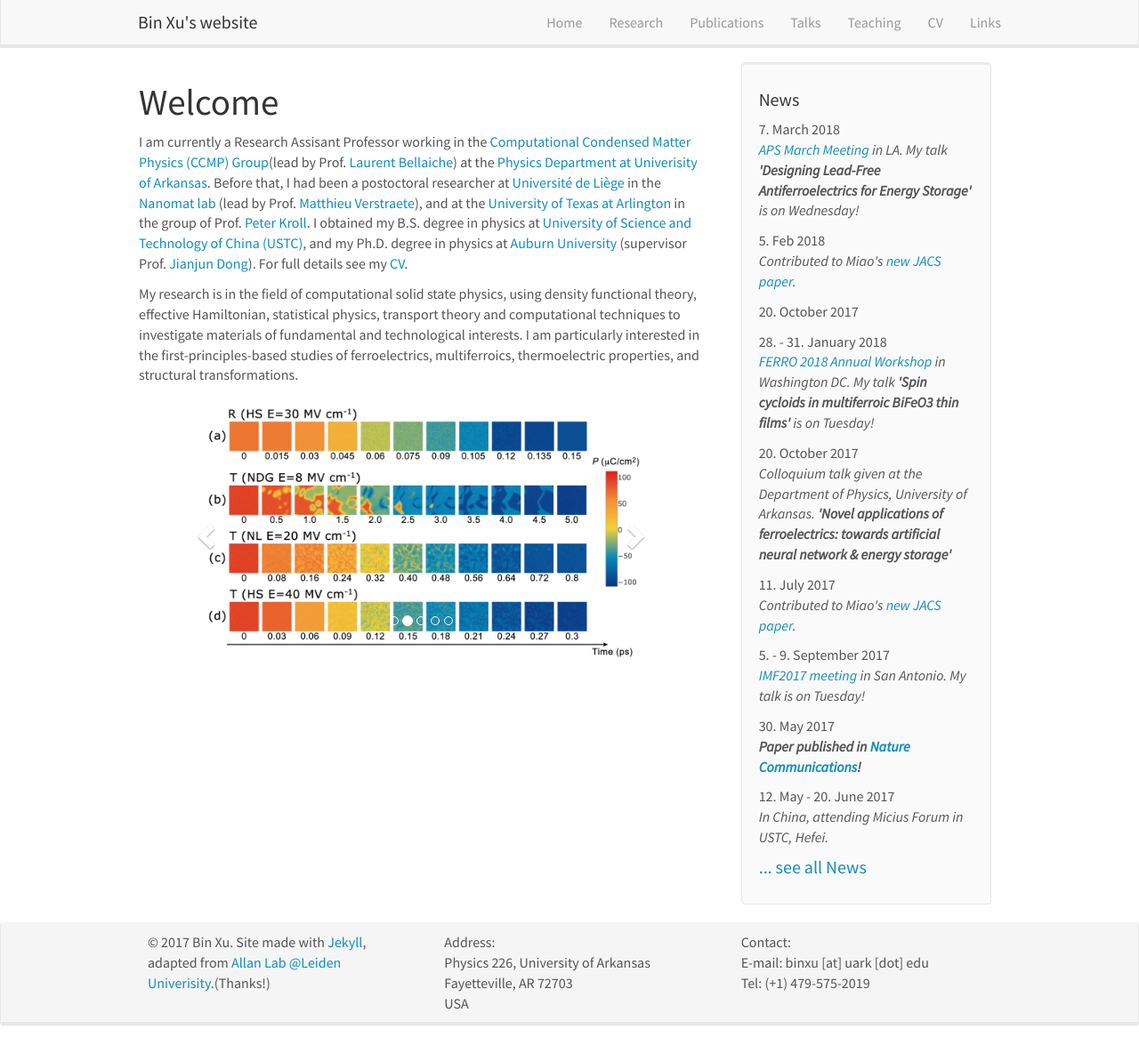
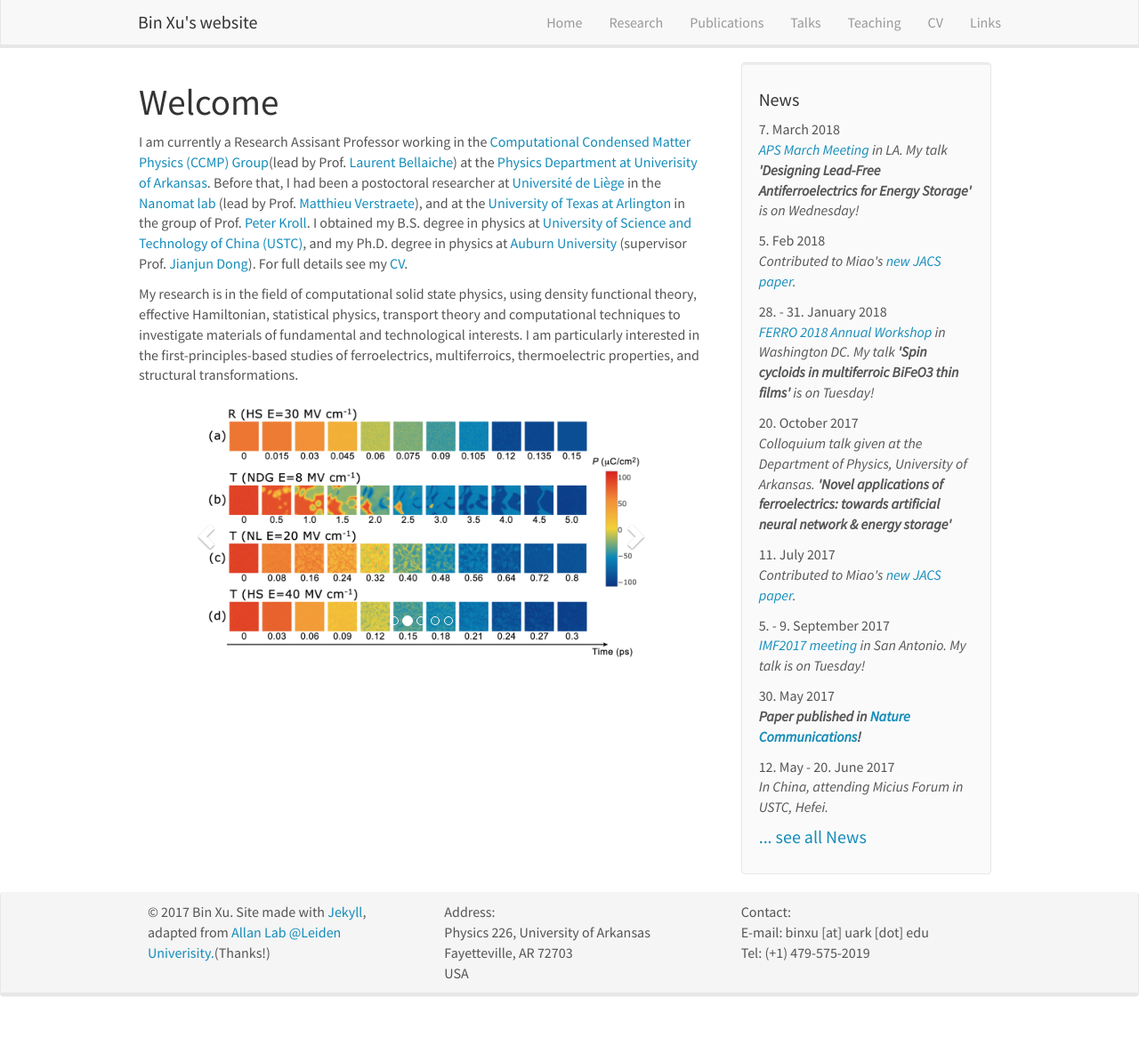
Before and after one commit to xu-phys/xu-phys.github.io, a Jekyll site: the page built from _pages/home.md, in a window 1280 px wide and 1175 px high. Shown: the whole window at 89% size. Built offline with Jekyll 4.4.1, drawn with Linux system fonts in a browser that asks for light colours; nearby versions of some CDN libraries.

Commit message:
extra line removed

```diff
--- a/_data/news.yml
+++ b/_data/news.yml
@@ -4,7 +4,6 @@
 - date: 5. Feb 2018
   headline: "Contributed to Miao's  <a href='https://pubs.acs.org/doi/abs/10.1021/jacs.7b12976'>new JACS paper</a>.  "
 
-- date: 20. October 2017
 - date: 28. - 31. January 2018
   headline: "<a href='https://www.materialsbydesign.org/ferro2018'>FERRO 2018 Annual Workshop</a> in Washington DC. My talk <b>'Spin cycloids in multiferroic BiFeO3 thin films'</b> is on Tuesday!"
 
```
